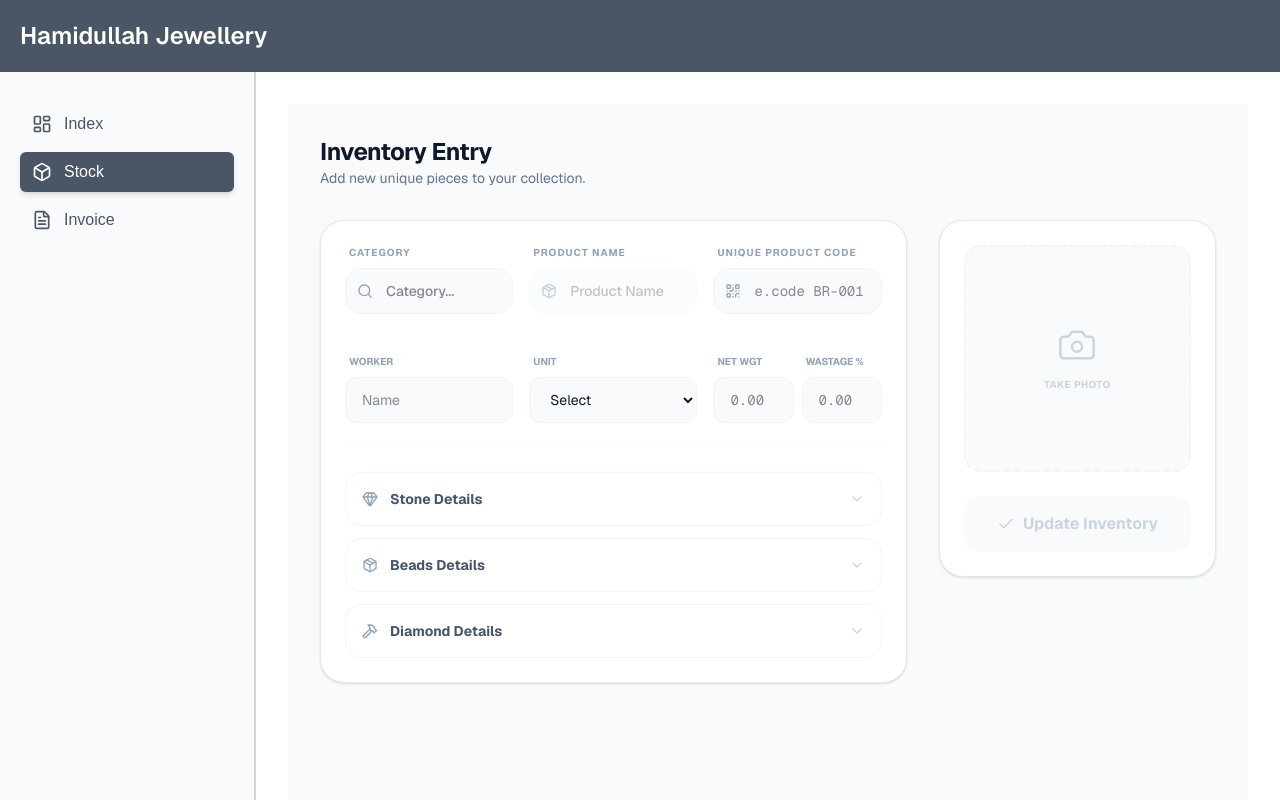
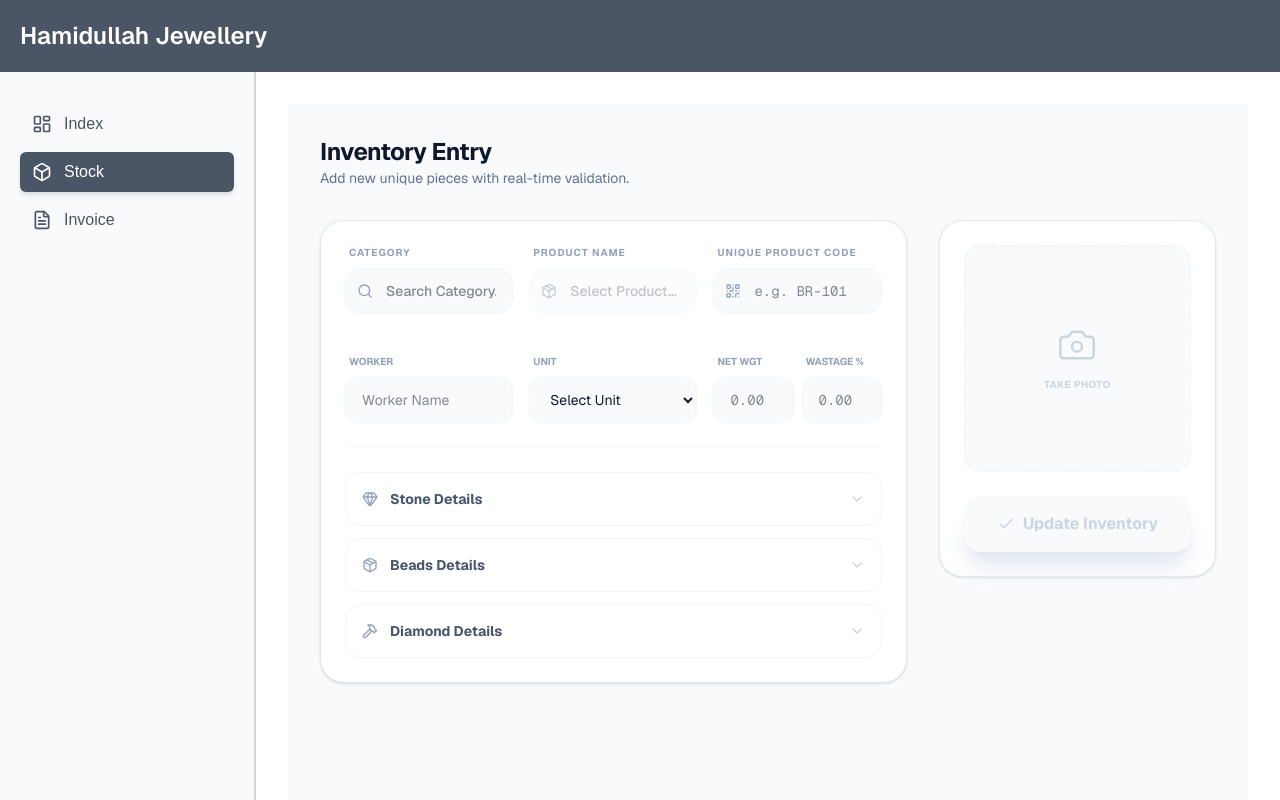
Before and after one commit to kashifkarim88/JewelleryApp, a Next.js app: page / in a window 1280 px wide. Both pictures are taken after a click on the button "Stock". Built offline with nearby package versions, Linux system fonts and the light colour scheme.

Commit message:
product code added

```diff
--- a/app/_components/StockPage.tsx
+++ b/app/_components/StockPage.tsx
@@ -12,7 +12,7 @@ interface Product {
 
 const CATEGORIES = ["Ring", "Necklace", "Bracelet", "Earrings", "Bangle"];
 
-// Existing database products for validation
+// Existing database products for validation and reference
 const PRODUCTS: Product[] = [
     { id: 1, name: "Baby Ring", code: "BR-001", category: "Ring" },
     { id: 2, name: "Engagement Ring", code: "ER-002", category: "Ring" },
@@ -26,7 +26,6 @@ export default function StockPage() {
     const [prodSearch, setProdSearch] = useState("");
     const [prodCode, setProdCode] = useState("");
     const [selectedCat, setSelectedCat] = useState<string | null>(null);
-    const [selectedProd, setSelectedProd] = useState<Product | null>(null);
     const [isCatOpen, setIsCatOpen] = useState(false);
     const [isProdOpen, setIsProdOpen] = useState(false);
     const [showStone, setShowStone] = useState(false);
@@ -40,9 +39,11 @@ export default function StockPage() {
         sWgt: "", sRate: "", bWgt: "", bRate: "", dWgt: "", dRate: ""
     });
 
+    // --- Refs ---
     const catRef = useRef<HTMLDivElement>(null);
     const prodRef = useRef<HTMLDivElement>(null);
     const fileInputRef = useRef<HTMLInputElement>(null);
+    const codeInputRef = useRef<HTMLInputElement>(null); // Ref for unique code input
 
     const netWgtRef = useRef<HTMLInputElement>(null);
     const wastageRef = useRef<HTMLInputElement>(null);
@@ -60,7 +61,6 @@ export default function StockPage() {
         }
     };
 
-    // --- LOGIC: Handle Prefix Generation ---
     const generatePrefix = (name: string) => {
         return name
             .split(' ')
@@ -70,22 +70,15 @@ export default function StockPage() {
             .toUpperCase() + "-";
     };
 
-    // --- LOGIC: Duplicate Code Detection ---
     const isCodeTaken = PRODUCTS.some(p => p.code.trim().toUpperCase() === prodCode.trim().toUpperCase());
 
     useEffect(() => {
-        const handleEvents = (e: MouseEvent | KeyboardEvent) => {
-            if (e instanceof MouseEvent) {
-                if (!catRef.current?.contains(e.target as Node)) setIsCatOpen(false);
-                if (!prodRef.current?.contains(e.target as Node)) setIsProdOpen(false);
-            }
-            if (e instanceof KeyboardEvent && e.key === 'Escape') {
-                setIsCatOpen(false);
-                setIsProdOpen(false);
-            }
+        const handleOutsideClick = (e: MouseEvent) => {
+            if (catRef.current && !catRef.current.contains(e.target as Node)) setIsCatOpen(false);
+            if (prodRef.current && !prodRef.current.contains(e.target as Node)) setIsProdOpen(false);
         };
-        document.addEventListener("mousedown", handleEvents);
-        return () => document.removeEventListener("mousedown", handleEvents);
+        document.addEventListener("mousedown", handleOutsideClick);
+        return () => document.removeEventListener("mousedown", handleOutsideClick);
     }, []);
 
     const calculateTotal = (wgt: string, rate: string) => (Number(wgt) * Number(rate)).toFixed(2);
@@ -96,14 +89,14 @@ export default function StockPage() {
 
                 <header className="mb-8">
                     <h1 className='text-2xl font-bold tracking-tight'>Inventory Entry</h1>
-                    <p className='text-slate-500 text-sm'>Add new unique pieces to your collection.</p>
+                    <p className='text-slate-500 text-sm'>Add new unique pieces with real-time validation.</p>
                 </header>
 
                 <div className="grid grid-cols-1 lg:grid-cols-12 gap-8 items-start">
                     <div className="lg:col-span-8 space-y-6 bg-white rounded-3xl border border-slate-200 p-6 shadow-sm">
 
                         <div className="grid grid-cols-1 md:grid-cols-3 gap-4">
-                            {/* Category Selection */}
+                            {/* Category */}
                             <div className="relative" ref={catRef}>
                                 <label className="text-[10px] font-bold text-slate-400 uppercase mb-2 block tracking-widest ml-1">Category</label>
                                 <div className="relative">
@@ -111,20 +104,20 @@ export default function StockPage() {
                                     <input
                                         type="text"
                                         className="w-full pl-10 pr-4 py-3 bg-slate-50 border border-slate-100 focus:border-blue-500 focus:bg-white rounded-2xl outline-none text-sm font-medium transition-all"
-                                        placeholder="Category..."
+                                        placeholder="Search Category..."
                                         value={catSearch}
                                         onFocus={() => setIsCatOpen(true)}
                                         onChange={(e) => {
                                             setCatSearch(e.target.value);
                                             setIsCatOpen(true);
-                                            if (!e.target.value) { setSelectedCat(null); setProdSearch(""); }
+                                            if (!e.target.value) setSelectedCat(null);
                                         }}
                                     />
                                     {isCatOpen && (
                                         <div className="absolute z-50 w-full mt-2 bg-white border border-slate-100 rounded-2xl shadow-2xl max-h-48 overflow-y-auto p-2">
                                             {CATEGORIES.filter(c => c.toLowerCase().includes(catSearch.toLowerCase())).map(cat => (
                                                 <div key={cat} onMouseDown={() => { setSelectedCat(cat); setCatSearch(cat); setIsCatOpen(false); }}
-                                                    className="px-4 py-2.5 hover:bg-blue-50 rounded-xl cursor-pointer text-sm font-medium flex justify-between items-center transition-colors">
+                                                    className="px-4 py-2.5 hover:bg-blue-50 rounded-xl cursor-pointer text-sm font-medium flex justify-between items-center">
                                                     {cat} {selectedCat === cat && <Check size={14} className="text-blue-500" />}
                                                 </div>
                                             ))}
@@ -133,7 +126,7 @@ export default function StockPage() {
                                 </div>
                             </div>
 
-                            {/* Product Name Selection */}
+                            {/* Product Name (Dropdown showing Code) */}
                             <div className="relative" ref={prodRef}>
                                 <label className="text-[10px] font-bold text-slate-400 uppercase mb-2 block tracking-widest ml-1">Product Name</label>
                                 <div className="relative">
@@ -142,13 +135,12 @@ export default function StockPage() {
                                         type="text"
                                         disabled={!selectedCat}
                                         className="w-full pl-10 pr-4 py-3 bg-slate-50 border border-slate-100 focus:border-blue-500 focus:bg-white rounded-2xl outline-none text-sm font-medium disabled:opacity-50 transition-all"
-                                        placeholder="Product Name"
+                                        placeholder="Select Product..."
                                         value={prodSearch}
                                         onFocus={() => setIsProdOpen(true)}
                                         onChange={(e) => {
                                             setProdSearch(e.target.value);
                                             setIsProdOpen(true);
-                                            // Auto-update code prefix based on what user is typing
                                             setProdCode(generatePrefix(e.target.value));
                                         }}
                                     />
@@ -160,11 +152,16 @@ export default function StockPage() {
                                                 .map(prod => (
                                                     <div key={prod.id} onMouseDown={() => {
                                                         setProdSearch(prod.name);
-                                                        setProdCode(generatePrefix(prod.name)); // Set Prefix Only
+                                                        setProdCode(generatePrefix(prod.name));
                                                         setIsProdOpen(false);
+                                                        // Auto-focus the unique code input after a slight delay
+                                                        setTimeout(() => codeInputRef.current?.focus(), 100);
                                                     }}
-                                                        className="px-4 py-2.5 hover:bg-blue-50 rounded-xl cursor-pointer text-sm font-medium transition-colors">
-                                                        {prod.name}
+                                                        className="px-4 py-2.5 hover:bg-blue-50 rounded-xl cursor-pointer text-sm font-medium flex justify-between items-center group transition-colors">
+                                                        <span>{prod.name}</span>
+                                                        <span className="text-[10px] bg-slate-100 text-slate-500 px-2 py-0.5 rounded-md font-mono group-hover:bg-blue-100 group-hover:text-blue-600">
+                                                            {prod.code}
+                                                        </span>
                                                     </div>
                                                 ))
                                             }
@@ -173,40 +170,41 @@ export default function StockPage() {
                                 </div>
                             </div>
 
-                            {/* Product Code with Real-time Validation */}
+                            {/* Unique Product Code */}
                             <div className="relative">
                                 <label className="text-[10px] font-bold text-slate-400 uppercase mb-2 block tracking-widest ml-1">Unique Product Code</label>
                                 <div className="relative">
                                     <QrCode className={`absolute left-3 top-1/2 -translate-y-1/2 ${isCodeTaken ? 'text-red-500' : 'text-slate-400'}`} size={16} />
                                     <input
+                                        ref={codeInputRef}
                                         type="text"
                                         className={`w-full pl-10 pr-4 py-3 bg-slate-50 border rounded-2xl outline-none text-sm font-mono transition-all ${isCodeTaken
                                             ? 'border-red-500 bg-red-50 ring-2 ring-red-100'
                                             : 'border-slate-100 focus:border-blue-500 focus:bg-white'
                                             }`}
-                                        placeholder="e.code BR-001"
+                                        placeholder="e.g. BR-101"
                                         value={prodCode}
                                         onChange={(e) => setProdCode(e.target.value.toUpperCase())}
                                     />
                                 </div>
                                 {isCodeTaken && (
                                     <div className="absolute -bottom-5 left-1 flex items-center gap-1 text-red-600 text-[10px] font-bold uppercase animate-pulse">
-                                        <AlertCircle size={12} /> Code Already Exists
+                                        <AlertCircle size={12} /> Already Exists
                                     </div>
                                 )}
                             </div>
                         </div>
 
-                        {/* Numeric Fields */}
+                        {/* Inventory Details Fields */}
                         <div className="grid grid-cols-2 md:grid-cols-3 gap-4 pt-4">
                             <div>
                                 <label className="text-[10px] font-bold text-slate-400 uppercase mb-2 block ml-1">Worker</label>
-                                <input ref={workerRef} type="text" placeholder="Name" className="w-full px-4 py-3 bg-slate-50 border border-slate-100 rounded-xl outline-none text-sm focus:bg-white focus:border-blue-500" value={vals.worker} onChange={(e) => setVals({ ...vals, worker: e.target.value })} />
+                                <input ref={workerRef} type="text" placeholder="Worker Name" className="w-full px-4 py-3 bg-slate-50 border border-slate-100 rounded-xl outline-none text-sm focus:bg-white focus:border-blue-500" value={vals.worker} onChange={(e) => setVals({ ...vals, worker: e.target.value })} />
                             </div>
                             <div>
                                 <label className="text-[10px] font-bold text-slate-400 uppercase mb-2 block ml-1">Unit</label>
                                 <select value={selectedUnit} onChange={(e) => setSelectedUnit(e.target.value)} className="w-full px-4 py-3 bg-slate-50 border border-slate-100 rounded-xl outline-none text-sm cursor-pointer focus:bg-white focus:border-blue-500">
-                                    <option value="">Select</option>
+                                    <option value="">Select Unit</option>
                                     {UNITS.map(u => <option key={u} value={u}>{u}</option>)}
                                 </select>
                             </div>
@@ -222,7 +220,7 @@ export default function StockPage() {
                             </div>
                         </div>
 
-                        {/* Collapsible Details */}
+                        {/* Details Sections */}
                         <div className="space-y-3 pt-6 border-t border-slate-50">
                             {[
                                 { label: 'Stone', icon: Gem, show: showStone, setShow: setShowStone, wgt: vals.sWgt, rate: vals.sRate, keyW: 'sWgt' as const, keyR: 'sRate' as const, wRef: sWgtRef, rRef: sRateRef },
@@ -238,7 +236,7 @@ export default function StockPage() {
                                         {sec.show ? <ChevronUp size={16} className="text-blue-400" /> : <ChevronDown size={16} className="text-slate-300" />}
                                     </button>
                                     {sec.show && (
-                                        <div className="p-4 pt-0 grid grid-cols-1 md:grid-cols-2 gap-4 animate-in fade-in zoom-in duration-200">
+                                        <div className="p-4 pt-0 grid grid-cols-1 md:grid-cols-2 gap-4 animate-in fade-in duration-200">
                                             <div className="grid grid-cols-2 gap-2">
                                                 <input ref={sec.wRef} className="p-2.5 bg-white border border-slate-200 rounded-xl text-sm outline-none focus:border-blue-400" type="text" placeholder="Weight" value={sec.wgt} onChange={(e) => { setVals({ ...vals, [sec.keyW]: e.target.value }); checkJump(e.target.value, sec.rRef); }} />
                                                 <input ref={sec.rRef} className="p-2.5 bg-white border border-slate-200 rounded-xl text-sm outline-none focus:border-blue-400" type="text" placeholder="Rate" value={sec.rate} onChange={(e) => setVals({ ...vals, [sec.keyR]: e.target.value })} />
@@ -254,13 +252,14 @@ export default function StockPage() {
                         </div>
                     </div>
 
+                    {/* Image Sidebar */}
                     <div className="lg:col-span-4 sticky top-8">
                         <div className="bg-white rounded-3xl border border-slate-200 p-6 shadow-sm">
                             <div className="aspect-square w-full relative rounded-2xl border-2 border-dashed border-slate-100 bg-slate-50 overflow-hidden flex flex-col items-center justify-center group hover:border-blue-300 transition-all mb-6">
                                 {imagePreview ? (
                                     <>
                                         <img src={imagePreview} alt="Preview" className="h-full w-full object-cover" />
-                                        <button onClick={() => setImagePreview(null)} className="absolute top-3 right-3 p-2 bg-white/90 rounded-xl shadow-md text-red-500"><X size={16} /></button>
+                                        <button onClick={() => setImagePreview(null)} className="absolute top-3 right-3 p-2 bg-white/90 rounded-xl shadow-md text-red-500 hover:bg-red-50 transition-colors"><X size={16} /></button>
                                     </>
                                 ) : (
                                     <button type="button" onClick={() => fileInputRef.current?.click()} className="flex flex-col items-center gap-3 text-slate-300 group-hover:text-blue-400">
@@ -280,7 +279,7 @@ export default function StockPage() {
 
                             <button
                                 disabled={!prodCode || !selectedUnit || isCodeTaken}
-                                className="w-full bg-slate-900 hover:bg-black text-white font-bold py-4 rounded-2xl transition-all active:scale-[0.98] disabled:bg-slate-50 disabled:text-slate-300 flex items-center justify-center gap-2 shadow-xl shadow-slate-200 disabled:shadow-none"
+                                className="w-full bg-slate-900 hover:bg-black text-white font-bold py-4 rounded-2xl transition-all active:scale-[0.98] disabled:bg-slate-50 disabled:text-slate-300 flex items-center justify-center gap-2 shadow-xl shadow-slate-200"
                             >
                                 <Check size={18} /> Update Inventory
                             </button>
```
